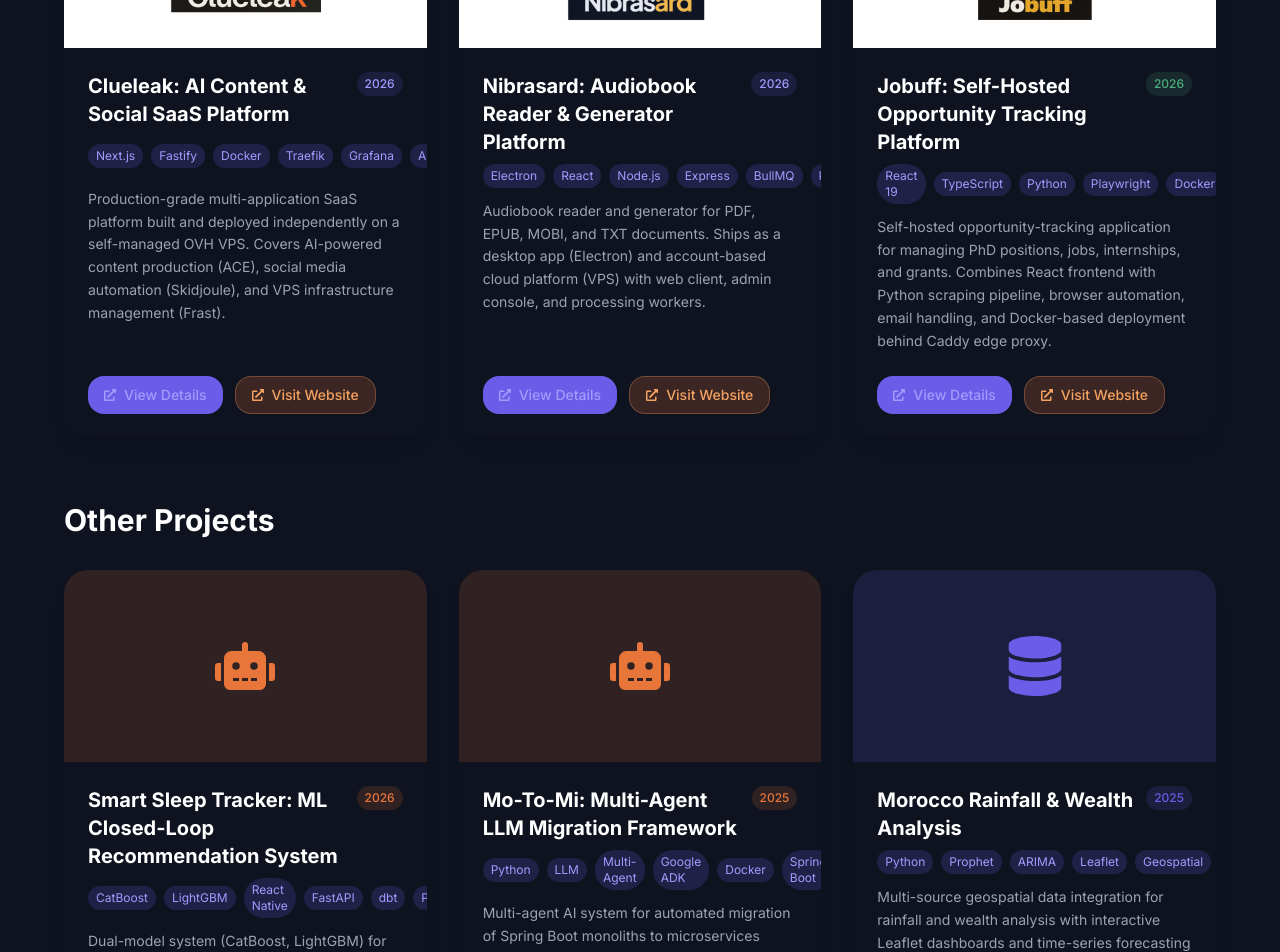
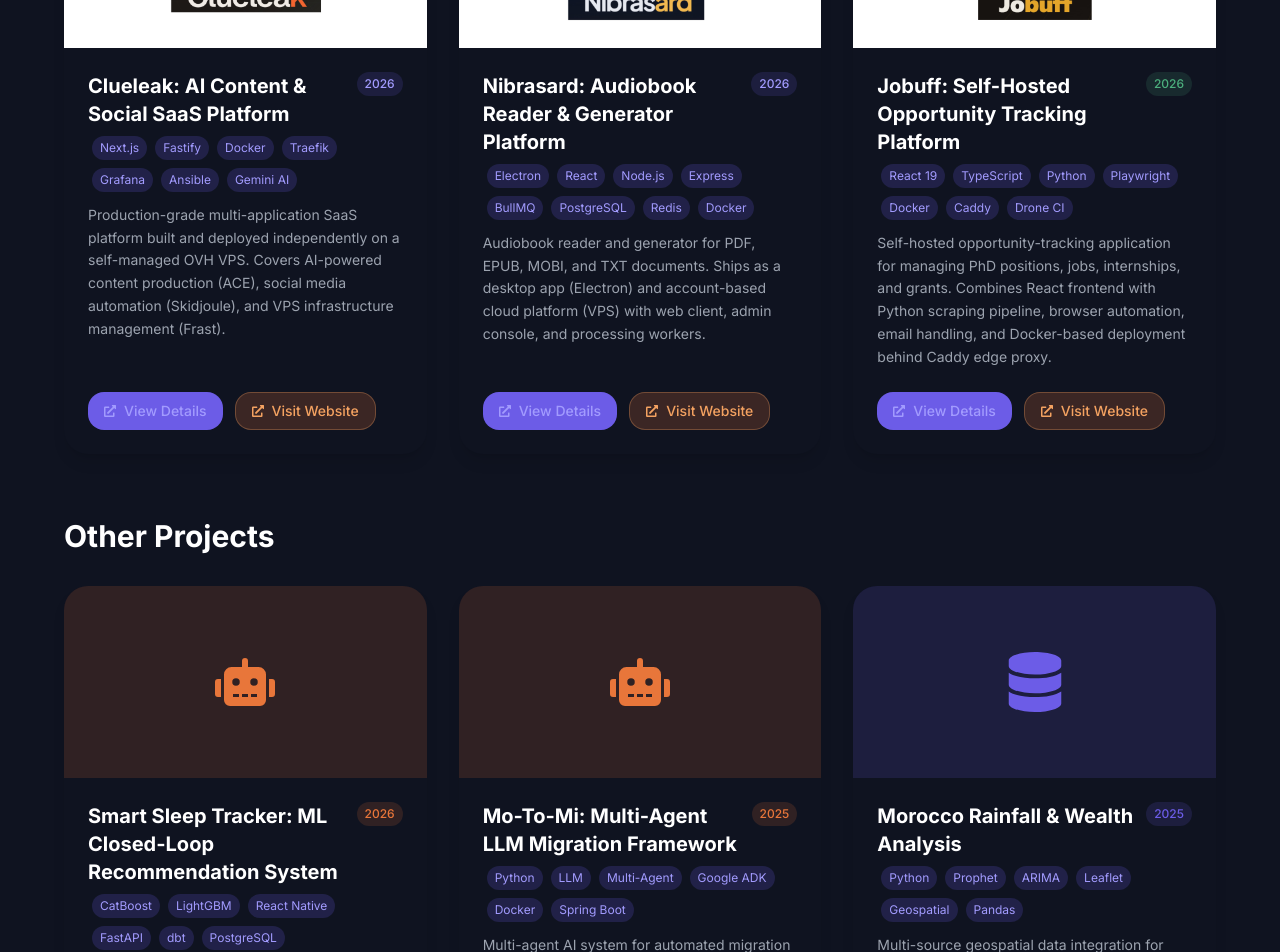
Before and after one commit to ettomarett/e-portfolio_OmarEttalbi, a Next.js app: page / in a window 1280 px wide. Shown: the part 4540-5492 px from the top of the page. Built offline with nearby package versions, Linux system fonts and the light colour scheme.

Commit message:
fix: improve tags layout with flex-wrap and whitespace-nowrap to prevent overflow

```diff
--- a/app/components/sections/HighlightedProjects.tsx
+++ b/app/components/sections/HighlightedProjects.tsx
@@ -53,9 +53,9 @@ export default function HighlightedProjects({
                   <h3 className="text-xl font-bold text-white">{meta.title}</h3>
                   <span className={`text-xs ${style.bg} ${style.color} px-2 py-1 rounded-full font-medium flex-shrink-0 ml-2`}>{meta.year}</span>
                 </div>
-                <div className="flex items-center gap-2 mb-3">
+                <div className="flex flex-wrap items-center gap-2 mb-3 mx-1">
                   {meta.tags.map((tag) => (
-                    <span key={tag} className="text-xs px-2 py-1 rounded-full bg-[#6C5CE7]/20 text-[#a29bfe]">{tag}</span>
+                    <span key={tag} className="text-xs px-2 py-1 rounded-full bg-[#6C5CE7]/20 text-[#a29bfe] whitespace-nowrap">{tag}</span>
                   ))}
                 </div>
                 <p className="text-gray-400 text-sm leading-relaxed mb-6 flex-1">{meta.description}</p>
--- a/app/components/sections/OtherProjects.tsx
+++ b/app/components/sections/OtherProjects.tsx
@@ -44,9 +44,9 @@ export default function OtherProjects() {
                   <h3 className="text-xl font-bold text-white">{meta.title}</h3>
                   <span className={`text-xs ${style.bg} ${style.color} px-2 py-1 rounded-full font-medium flex-shrink-0 ml-2`}>{meta.year}</span>
                   </div>
-                <div className="flex items-center gap-2 mb-3">
+                <div className="flex flex-wrap items-center gap-2 mb-3 mx-1">
                   {meta.tags.map((tag) => (
-                    <span key={tag} className="text-xs px-2 py-1 rounded-full bg-[#6C5CE7]/20 text-[#a29bfe]">{tag}</span>
+                    <span key={tag} className="text-xs px-2 py-1 rounded-full bg-[#6C5CE7]/20 text-[#a29bfe] whitespace-nowrap">{tag}</span>
                   ))}
                 </div>
                 <p className="text-gray-400 text-sm leading-relaxed mb-6 flex-1">{meta.description}</p>
```
